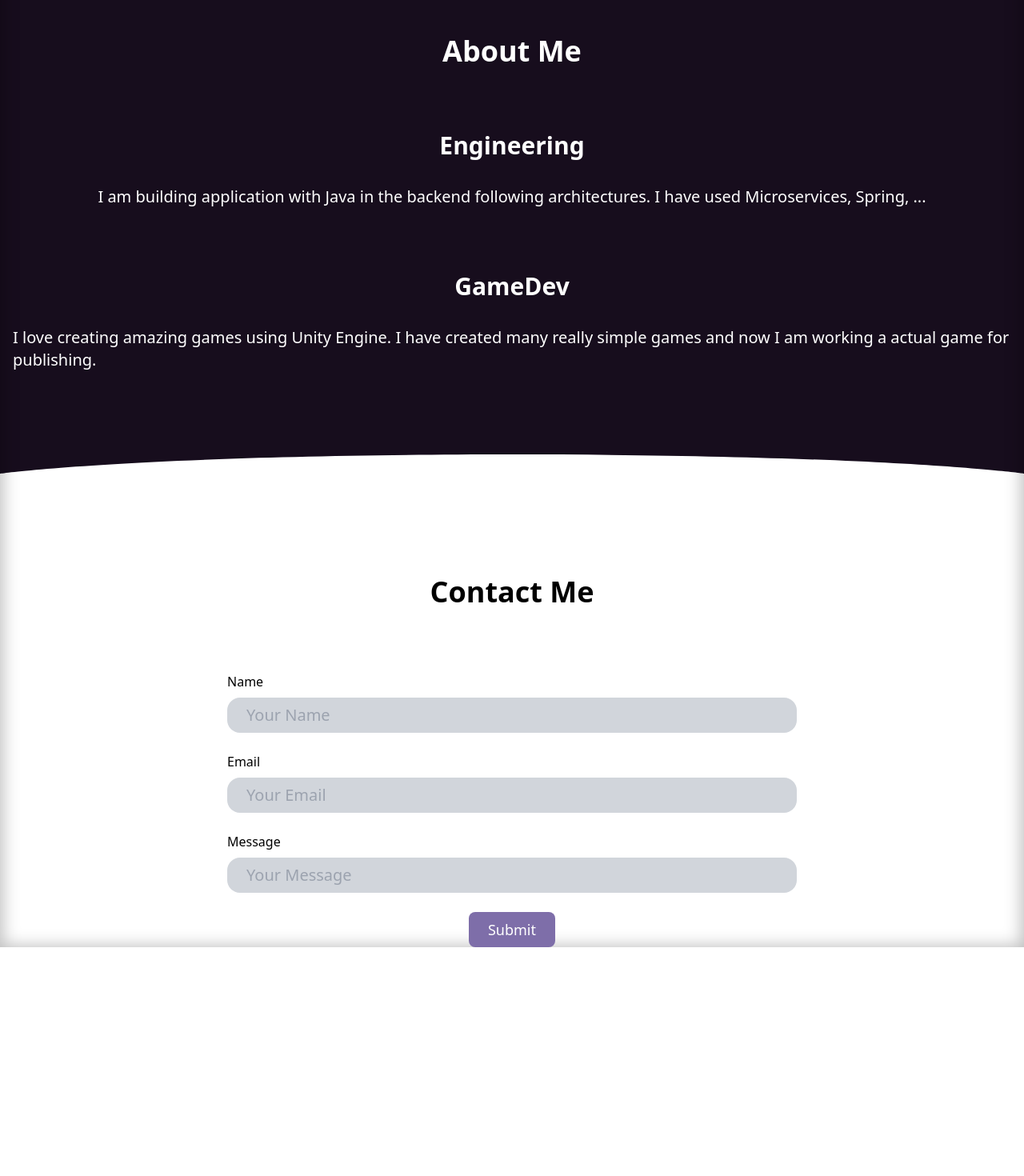
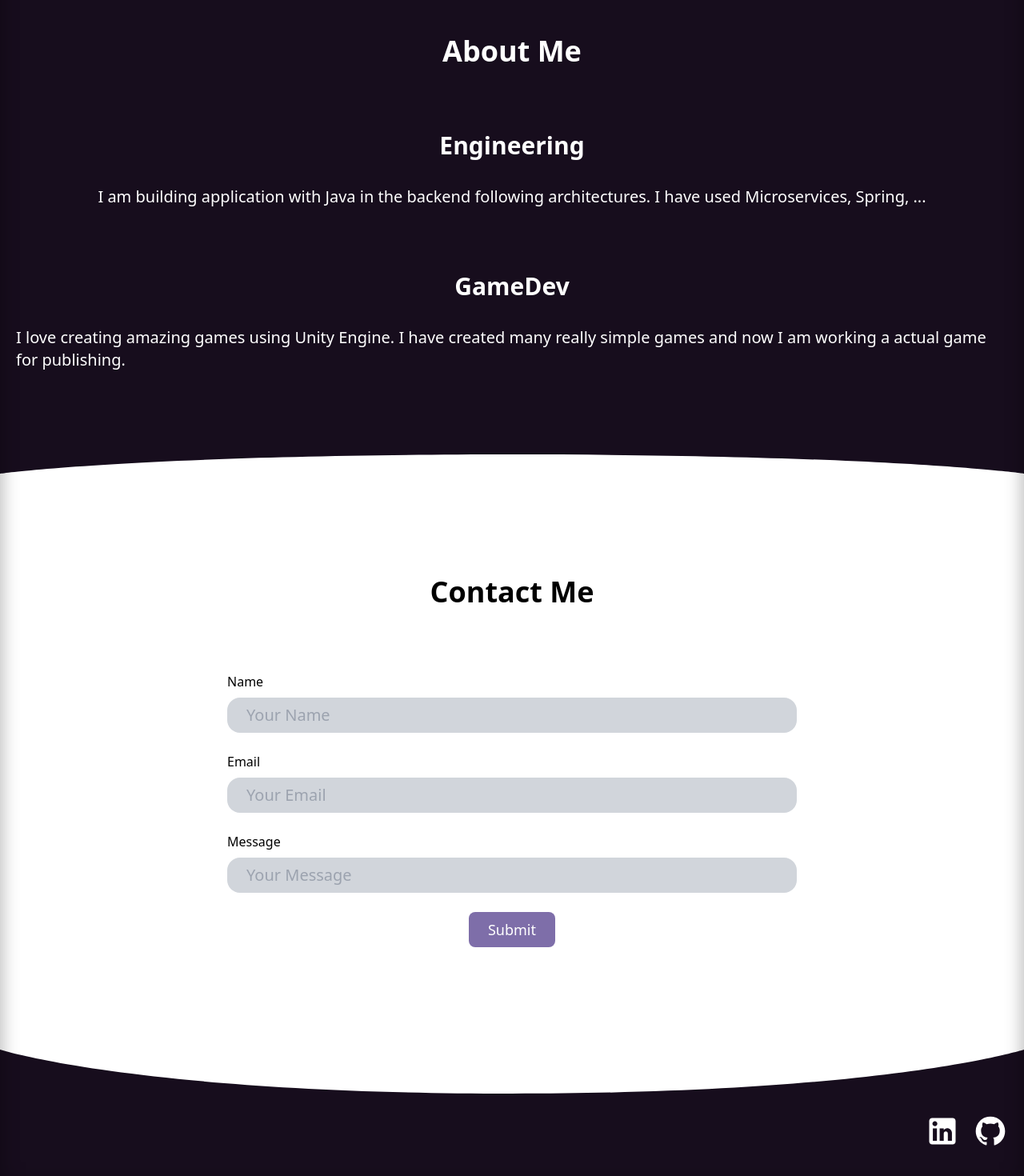
Before and after one commit to lazardobrota/MyWebsite, a Next.js app in the folder my-website/: page / in a window 1280 px wide. Shown: the part 2019-3489 px from the top of the page at 80% size. Before the commit the page ends 3203 px from the top, so only its background shows below. Built offline with nearby package versions, Linux system fonts and the light colour scheme.

Commit message:
add footer

```diff
--- a/my-website/src/app/page.tsx
+++ b/my-website/src/app/page.tsx
@@ -13,7 +13,7 @@ export default function Home() {
         <MyWork></MyWork>
         <AboutMe></AboutMe>
         <ContactMe></ContactMe>
-        {/* <Footer></Footer> */}
+        <Footer></Footer>
       </div>
     </>
   );
--- a/my-website/src/app/pages/about-me.tsx
+++ b/my-website/src/app/pages/about-me.tsx
@@ -7,7 +7,7 @@ import BackgroundMiddle from "../components/Icons/bg-middle";
 export default function AboutMe() {
 
   return (
-    <div className="flex flex-col gap-20 place-content-center py-32 relative p-4">
+    <div className="flex flex-col gap-20 place-content-center py-32 relative p-5">
       <BackgroundMiddle preserveAspectRatio="none" className="size-full top-0 left-0 absolute -z-10"/>
       <div className="justify-items-center">
         <p className="font-bold text-4xl text-white">About Me</p>
--- a/my-website/src/app/pages/footer.tsx
+++ b/my-website/src/app/pages/footer.tsx
@@ -4,10 +4,14 @@ import linkedin_logo from "../images/icons/linkedin-logo-white.svg";
 
 export default function Footer() {
   return (
-    <div className="flex flex-row-reverse gap-4">
-      <BackgroundBottom preserveAspectRatio="none" className="size-full top-0 left-0 absolute -z-10"/>
-      <img src={github_logo.src} alt="Github"/>
-      <img src={linkedin_logo.src} alt="LinkedIn"/>
+    <div className="flex flex-row-reverse gap-4 relative pt-20 pb-10 px-5">
+      <BackgroundBottom preserveAspectRatio="none" className="left-0 top-0 size-full absolute -z-10" />
+      <a href="https://github.com/lazardobrota">
+        <img src={github_logo.src} alt="Github" />
+      </a>
+      <a href="https://www.linkedin.com/in/lazar-dobrota-42870826a/">
+        <img src={linkedin_logo.src} alt="LinkedIn" />
+      </a>
     </div>
   )
 }
```
Also changed, not shown: my-website/src/app/images/icons/github-logo-white.svg.
